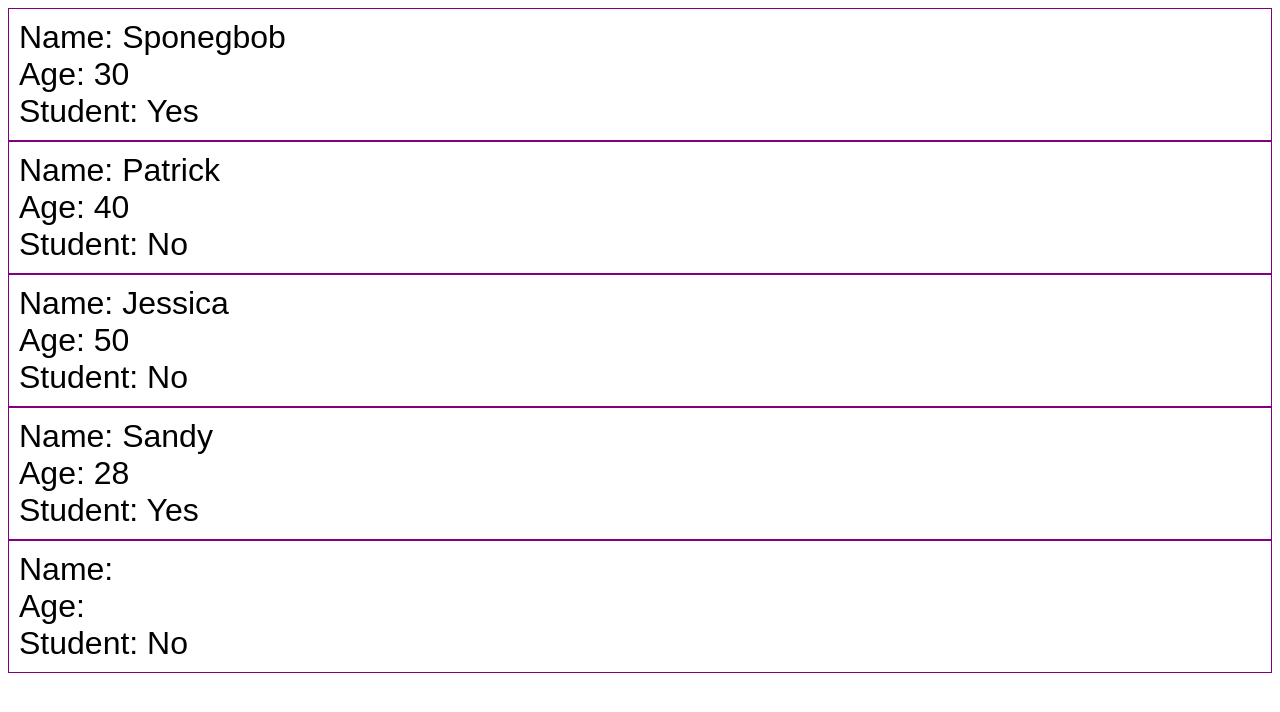
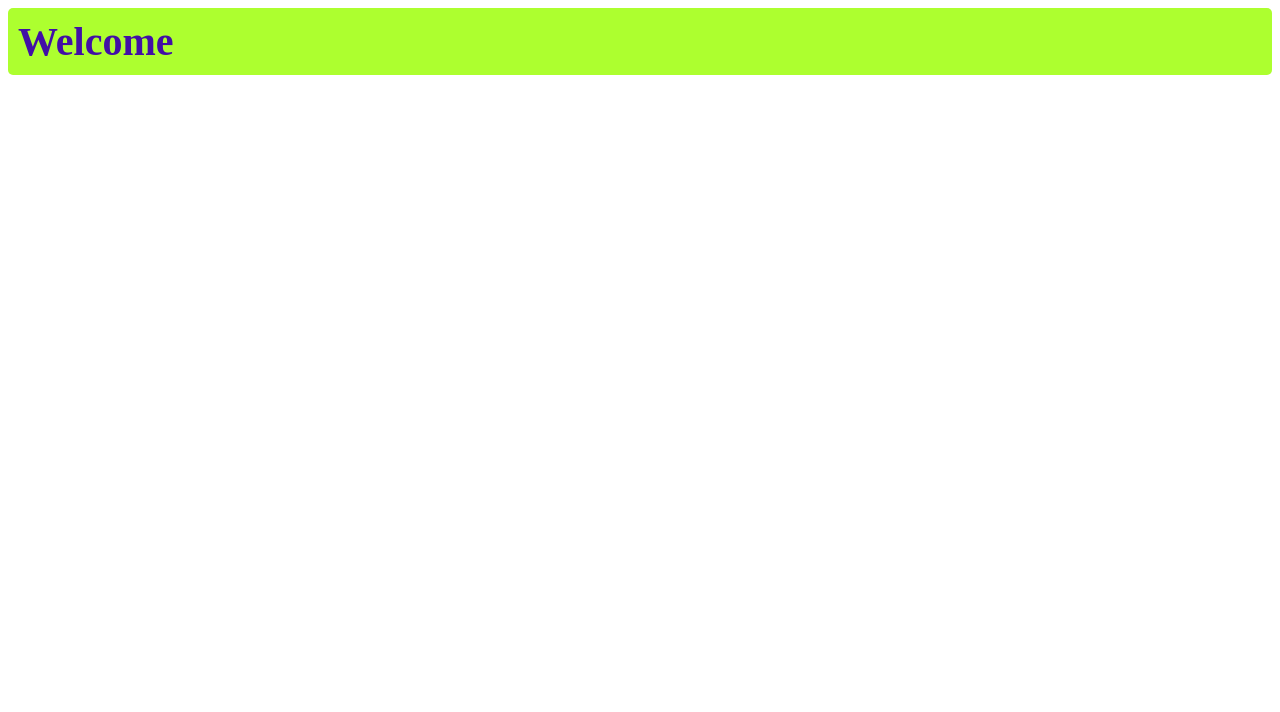
Before and after one commit to nishikasharon/my-react-app, a React (Vite) app: page / in a window 1280 px wide. Shown: the top 712 px of the page. Built offline with nearby package versions, Linux system fonts and the light colour scheme.

Commit message:
Conditional rendering

```diff
--- a/src/App.jsx
+++ b/src/App.jsx
@@ -1,27 +1,12 @@
 
+import UserGreeting from './UserGreeting.jsx';
 
-import Student from './Student.jsx'
 function App(){
   return(
     <>
-    <Student name="Sponegbob"
-    age = {30}
-    isStudent = {true}/>
-
-    <Student name="Patrick"
-    age = {40}
-    isStudent = {false}/>
-
-    <Student name="Jessica"
-    age = {50}
-    isStudent = {false}/>
-
-    <Student name="Sandy"
-    age = {28}
-    isStudent = {true}/>
-
-    <Student/>
-
+    <UserGreeting
+    isLoggedIn = {true}
+    />
     </>
   );
 }
--- a/src/Student.jsx
+++ /dev/null
@@ -1,25 +0,0 @@
-import PropTypes from 'prop-types'
-//prop type - a mechanism that ensures that the passed value is of the correct datatype
-
-function Student(props){
-return(
-    <div className = "student">
-        <p>Name: {props.name}</p>
-        <p>Age: {props.age}</p>
-        <p>Student: {props.isStudent? "Yes" : "No"}</p>
-    </div>
-);
-
-}
-Student.propTypes = {
-    name: PropTypes.string,
-    age: PropTypes.number,
-    isStudent: PropTypes.bool,
-}
-
-Student.defaultProps = {
-    name:"Guest",
-    age: 0,
-    isStudent: false,
-}
-export default Student
--- /dev/null
+++ b/src/UserGreeting.jsx
@@ -0,0 +1,21 @@
+
+import PropTypes from 'prop-types';
+
+function UserGreeting(props){
+    const welcomeMessage = <h2 className = "welcome">Welcome {props.username}</h2>
+
+    const loginPrompt = <h3 className = "login">Please log in</h3>
+   return (props.isLoggedIn ? welcomeMessage :loginPrompt
+   )
+ }
+
+UserGreeting.proptypes ={
+    isLoggedIn: PropTypes.bool,
+    username: PropTypes.string,
+}
+
+UserGreeting.defaultProps = {
+    isLoggedIn: false,
+    username: "Guest",
+}
+ export default UserGreeting
--- a/src/index.css
+++ b/src/index.css
@@ -1,10 +1,17 @@
-.student{
-    font-family: Arial, Helvetica, sans-serif;
-    font-size: 2em;
+.welcome{
+    font-size: 2.5rem;
+    background-color: greenyellow;
+    color: rgb(66, 15, 166);
     padding: 10px;
-    border: 1px solid purple;
+    border-radius: 5px;;
+    margin: 0;
 }
 
-.student p{
+.login{
+    font-size: 2.5rem;
+    background-color: rgb(248, 56, 8);
+    color: rgb(66, 15, 166);
+    padding: 10px;
+    border-radius: 5px;;
     margin: 0;
 }
```
